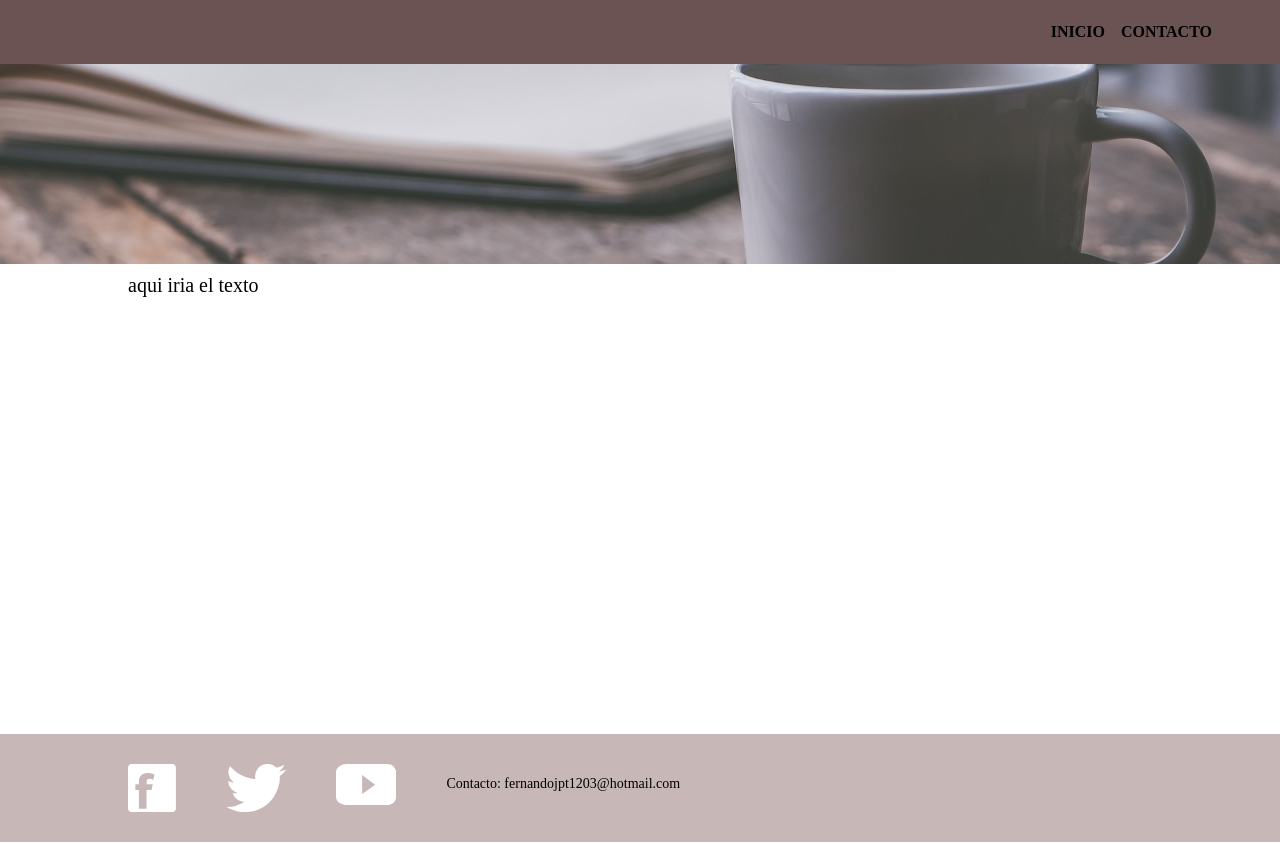
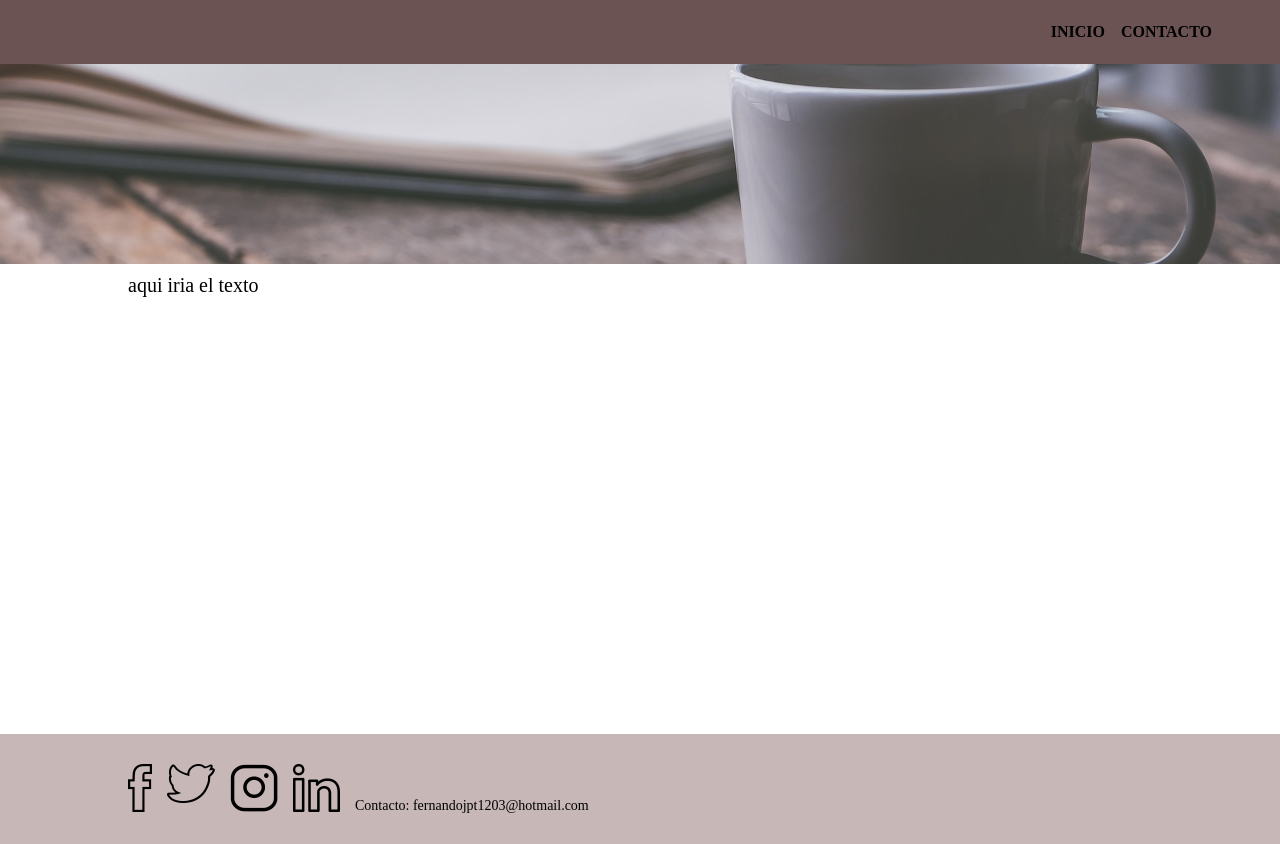
Before and after one commit to ferjpi/ferjpi.github.io, a plain HTML site: page index.html in a window 1280 px wide. Drawn offline with Linux system fonts and the light colour scheme.

Commit message:
se arreglaron los iconos de redes sociales

```diff
--- a/estilos.css
+++ b/estilos.css
@@ -84,10 +84,11 @@ footer div {
 
 footer img {
     float: left;
-    margin-right: 50px;
+    margin-right: 15px;
+
 }
 
 footer p {
     font-size: 14px;
-    padding-top: 12px;
+    padding-top: 34px;
 }
--- a/index.html
+++ b/index.html
@@ -38,9 +38,10 @@
     </div>
 	<footer class="foot-page">
 	    <div>
-            <a href="http://www.facebook.com"><img src="img/facebook.svg"></a>
-            <a href="http://www.twitter.com"><img src="img/twitter.svg"></a>
-            <a class="youtube" href="http://www.youtube.com"><img src="img/youtube.svg"></a>
+            <a href="http://www.facebook.com/fernandojt"><img src="img/facebook.png"></a>
+            <a class="twitter" href="http://www.twitter.com/fernandojpineda"><img src="img/twitter.png"></a>
+            <a class="youtube" href="http://www.instagram.com/fernandojpineda"><img src="img/instagram.png"></a>
+            <a href="http://www.linkedin.com/in/fernando-pineda-79453566/"><img src="img/linkedin.png"></a>
             <p>Contacto: fernandojpt1203@hotmail.com</p>
         </div>
 	</footer>
```
Also changed, not shown: img/facebook.png (added), img/facebook.svg (deleted), img/instagram.png (added), img/linkedin.png (added), img/twitter.png (added), img/twitter.svg (deleted), img/youtube.svg (deleted).
